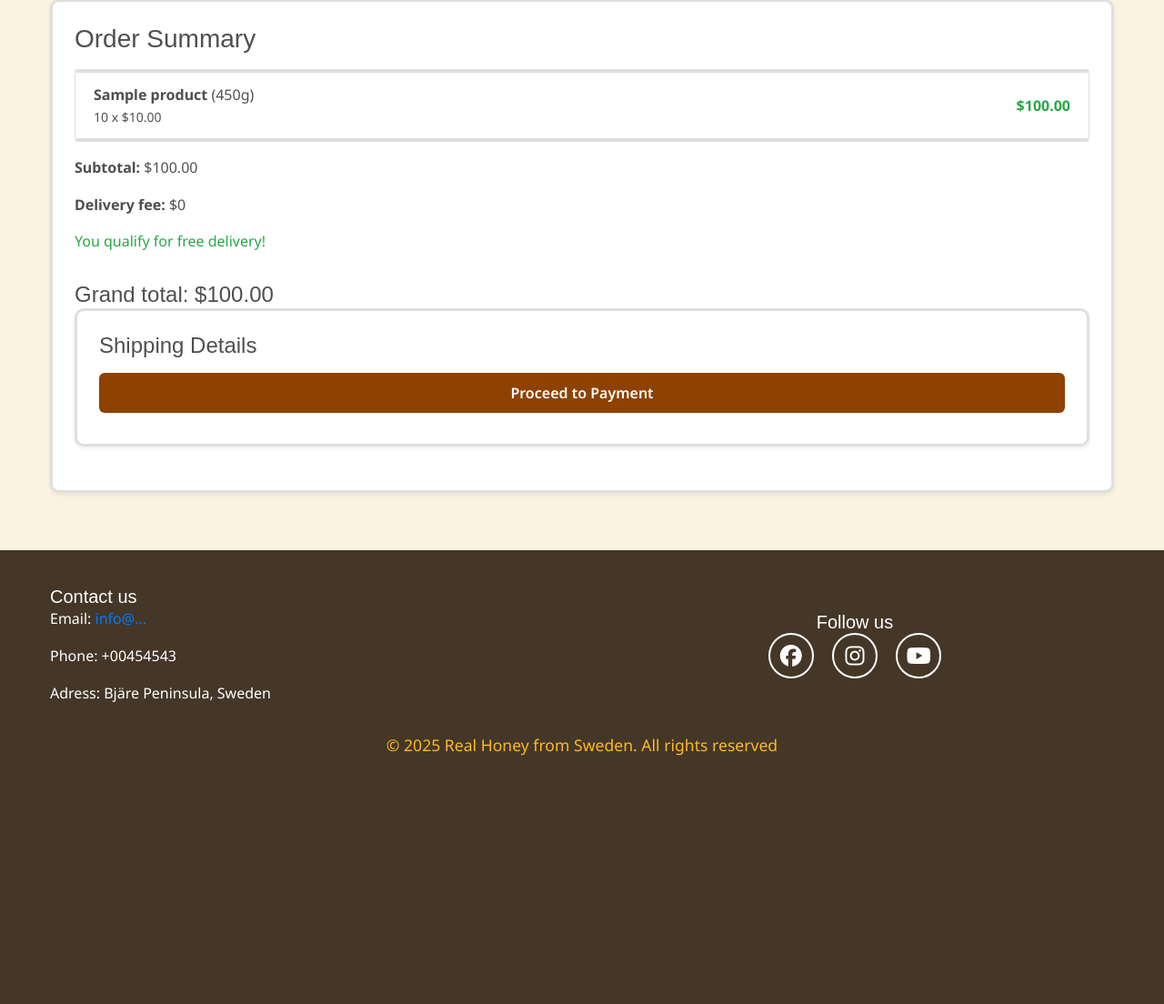
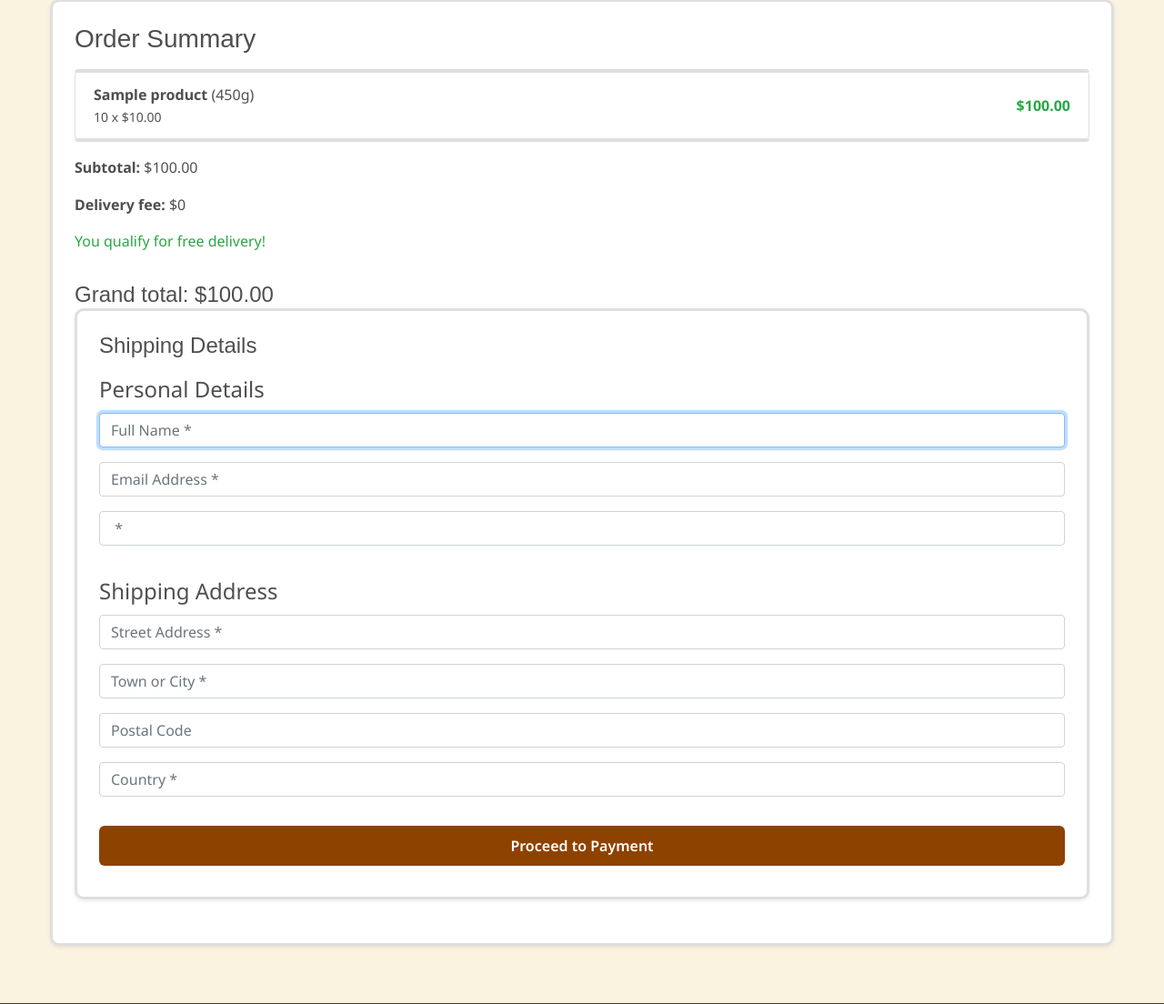
Before and after one commit to Quetzaly88/PP5-Real_Honey, a Django app: page /checkout/ in a window 1280 px wide. Shown: the part 404-1508 px from the top of the page at 91% size. Before the commit the page ends 1235 px from the top, so only its background shows below. Run offline with Django 3.2, Linux system fonts and the light colour scheme; a user stored in the database is signed in; tables that the repository leaves empty hold one stand-in row (values such as "Sample post"); one stand-in notice (Sample message) is shown; some libraries are stand-ins or nearby versions; some web fonts are replaced.

Commit message:
Add crispy forms in ckeckout.html. Verify rendering in browser. Save installed packages with pip freeze

```diff
--- a/checkout/templates/checkout/checkout.html
+++ b/checkout/templates/checkout/checkout.html
@@ -1,5 +1,6 @@
 {% extends "base.html" %}
 {% load static %}
+{% load crispy_forms_tags %}
 
 {% block extra_css %}
 <link rel="stylesheet" href="{% static 'checkout/css/checkout.css' %}">
@@ -8,14 +9,12 @@
 {% block extra_js %}
 {% endblock %}
 
-
-
 {% block content %}
 <div class="container my-4">
     <h2 class="mb-4 text-center">Checkout</h2>
 
     <!-- Order Summary -->
-    {% if messages %}
+    {% if cart_items %}
     <div class="card shadow-sm p-4 mb-4">
         <h3 class="mb-3">Order Summary</h3>
         <ul class="list-group mb-3">
@@ -49,13 +48,39 @@
                 <h4 class="mb-3">Shipping Details</h4>
                 <form method="POST">
                     {% csrf_token %}
-                {{ form.as.p }}
-                <button type="submit" class="btn btn-primary btn-lg btn-block">Proceed to Payment</button>
+
+                    <!-- Form fields with crispy forms -->
+                    <fieldset class="form-group">
+                        <legend>Personal Details</legend>
+                        {{ form.full_name|as_crispy_field }}
+                        {{ form.email|as_crispy_field }}
+                        {{ form.phone_number|as_crispy_field }}
+                    </fieldset>
+
+                    <fieldset class="form-group">
+                        <legend>Shipping Address</legend>
+                        {{ form.address|as_crispy_field }}
+                        {{ form.town_or_city|as_crispy_field }}
+                        {{ form.postcode|as_crispy_field }}
+                        {{ form.country|as_crispy_field }}
+                    </fieldset>
+
+                    <button type="submit" class="btn btn-primary btn-lg btn-block">
+                        Proceed to Payment
+                    </button>
                 </form>
             </div>
+
             {% else %}
             <p class="text-center">Your cart is empty</p>
             {% endif %}
         </div>
+<!--
+        {% for item in cart_items %}
+        <p>Product: {{ item.product.product.name }} - Quantity: {{ item.quantity }}</p>
+        {% empty %}
+        <p>DEBUG: No cart items found</p>
+        {% endfor %} -->
+
     </div>
     {% endblock %}
--- a/checkout/views.py
+++ b/checkout/views.py
@@ -17,9 +17,12 @@
     else:
         cart_items = request.session.get('cart', {})
 
+    # Debugging
+    print("Cart Items: ", cart_items)
+
     # REdirect to product_list if the cart is empty
-    if not cart_items:
-        messages.error(request, 'Your cart is empty.')
+    if not cart_items or (request.user.is_authenticated and not cart_items.exists()):
+        messages.error(request, "Your cart is empty.")
         return redirect('product_list')
 
     # Calculate total price
--- a/requirements.txt
+++ b/requirements.txt
@@ -1,5 +1,8 @@
 asgiref==3.8.1
-Django==5.1.5
+crispy-bootstrap5==2024.10
+Django==4.2.19
 django-allauth==65.3.1
+django-crispy-forms==2.3
+pillow==11.1.0
 pytz==2025.1
 sqlparse==0.5.3
```
Also changed, not shown: checkout/forms.py (line endings or trailing spaces). Lines whose indentation alone changed are shown as unchanged.
